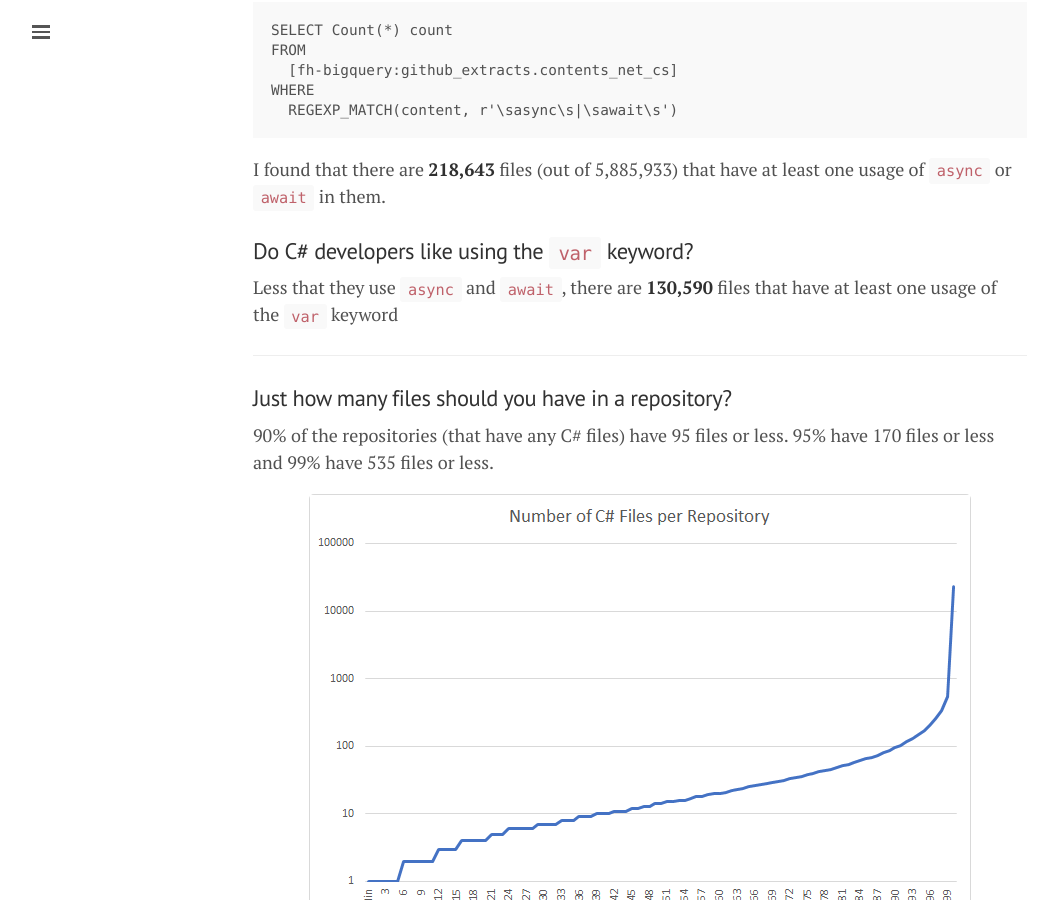
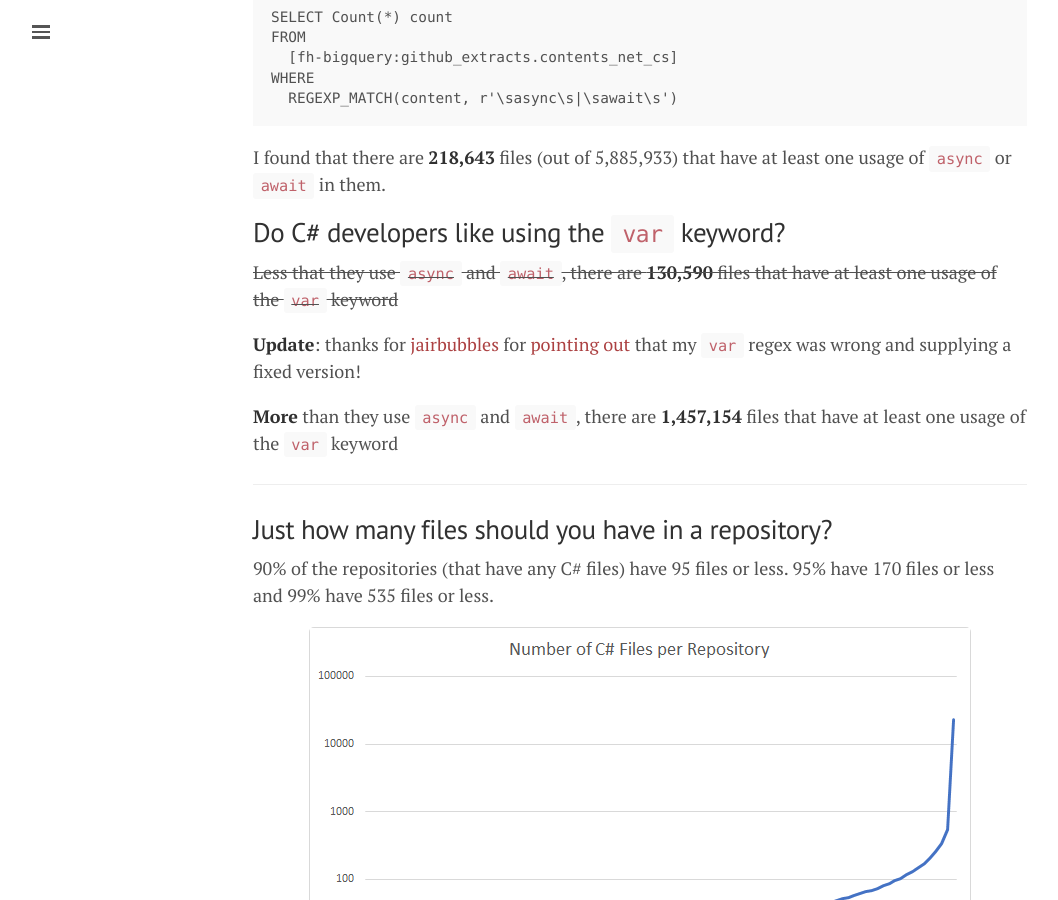
Before and after one commit to mattwarren/mattwarren.github.io, a Jekyll site: the page built from _posts/2017-10-12-Analysing-C#-code-on-GitHub-with-BigQuery.md, in a window 1280 px wide and 900 px high, scrolled down 8053 px. Shown: the whole window, without its empty margins (0-1058 px from the left). Built offline with Jekyll 4.4.1, drawn with Linux system fonts in a browser that asks for light colours; nearby versions of some CDN libraries; comment, search, counter and statistics services are not loaded; some of the changed text lies outside the part shown.

Commit message:
Fixing `var` keyword regex and results

```diff
--- a/_posts/2017-10-12-Analysing-C#-code-on-GitHub-with-BigQuery.md
+++ b/_posts/2017-10-12-Analysing-C#-code-on-GitHub-with-BigQuery.md
@@ -46,7 +46,7 @@ If you want to try the queries for yourself (or find my mistakes), all of them a
 
 ----
 
-### Tabs or Spaces?
+## Tabs or Spaces?
 
 In the entire data-set there are 5,885,933 files, but here we only include ones that have more than 10 lines starting with a tab or a space
 
@@ -58,11 +58,11 @@ Clearly, C# developers (on GitHub) prefer **Spaces** over **Tabs**, let the endl
 
 If you want to see how C# compares to other programming languages, take a look at [400,000 GitHub repositories, 1 billion files, 14 terabytes of code: Spaces or Tabs?](https://medium.com/@hoffa/400-000-github-repositories-1-billion-files-14-terabytes-of-code-spaces-or-tabs-7cfe0b5dd7fd).
 
-### `regions`: 'should be banned' or 'okay in some cases'?
+## `regions`: 'should be banned' or 'okay in some cases'?
 
 It turns out that there are an impressive **712,498** C# files (out of 5.8 million) that contain at least one `#region` statement ([query used](https://gist.github.com/mattwarren/42100ffe488bce5d48be22b59124b752#regions)), that's just over 12%. (I'm hoping that a lot of those files have been auto-generated by a tool!)
 
-### 'K&R' or 'Allman', where do C# devs like to put their braces?
+## 'K&R' or 'Allman', where do C# devs like to put their braces?
 
 C# developers overwhelmingly prefer putting an opening brace `{` on it's own line ([query used](https://gist.github.com/mattwarren/42100ffe488bce5d48be22b59124b752#brace_placement))
 
@@ -72,7 +72,7 @@ C# developers overwhelmingly prefer putting an opening brace `{` on it's own lin
 
 ('same line initializers' include code like `new { Name = "", .. }`, `new [] { 1, 2, 3.. }`)
 
-### Do C# developers like writing functional code?
+## Do C# developers like writing functional code?
 
 This is slightly unscientific, but I wanted to see how widely the [Lambda Operator](https://docs.microsoft.com/en-us/dotnet/csharp/language-reference/operators/lambda-operator) `=>` is used in C# code ([query](https://gist.github.com/mattwarren/42100ffe488bce5d48be22b59124b752#lambdas)). Yes, I know, if you want to write functional code on .NET you really should use F#, but C# has become more 'functional' over the years and I wanted to see how much code was taking advantage of that.
 
@@ -149,7 +149,7 @@ Finally, an interesting list is the top 10 using statements that aren't `System`
 | using log4net;              | 17,297  |
 
 
-### What NuGet packages are most often included in a .NET project?
+## What NuGet packages are most often included in a .NET project?
 
 It turns out that there is also a separate dataset containing all the 'packages.config' files on GitHub, it's called [contents_net_packages_config](https://bigquery.cloud.google.com/table/fh-bigquery:github_extracts.contents_net_packages_config) and has 104,808 entries. By querying this we can see that [Json.Net](https://www.newtonsoft.com/json) is the clear winner!!
 
@@ -175,7 +175,7 @@ It turns out that there is also a separate dataset containing all the 'packages.
 | Microsoft.AspNet.Web.Optimization | 8,721   |
 | Microsoft.AspNet.WebApi           | 8,179   |
 
-### How many lines of code (LOC) are in a typical C# file?
+## How many lines of code (LOC) are in a typical C# file?
 
 Are C# developers prone to creating huge files that go one for 1000's of lines? Well some are but fortunately it's the minority of us!!
 
@@ -202,7 +202,7 @@ And in case you're wondering, here's the Top 10 longest C# files!!
 | cs_inputtest/cs_02_5000.cs                                                         | 45004  |
 | css/style.cs                                                                       | 44366  |
 
-### What is the most widely thrown `Exception`?
+## What is the most widely thrown `Exception`?
 
 There's a few interesting results in [this query](https://gist.github.com/mattwarren/42100ffe488bce5d48be22b59124b752#most-popular-execeptions), for instance who knew that so many `ApplicationExceptions` were thrown and `NotSupportedException` being so high up the list is a bit worrying!!
 
@@ -228,7 +228,7 @@ There's a few interesting results in [this query](https://gist.github.com/mattwa
 | throw new ApiException                |  11,660   |
 | throw new InvalidCastException        |  10,510   |
 
-### 'async/await all the things' or not?
+## 'async/await all the things' or not?
 
 The addition of the `async` and `await` keywords to the C# language makes writing [asynchronous code much easier](https://docs.microsoft.com/en-us/dotnet/csharp/async):
 
@@ -255,13 +255,17 @@ WHERE
 
 I found that there are **218,643** files (out of 5,885,933) that have at least one usage of `async` or `await` in them.
 
-### Do C# developers like using the `var` keyword?
+## Do C# developers like using the `var` keyword?
 
-Less that they use `async` and `await`, there are **130,590** files that have at least one usage of the `var` keyword
+<strike><p>Less that they use <code class="highlighter-rouge">async</code> and <code class="highlighter-rouge">await</code>, there are <strong>130,590</strong> files that have at least one usage of the <code class="highlighter-rouge">var</code> keyword</p></strike>
+
+**Update**: thanks for [jairbubbles](https://twitter.com/jairbubbles) for [pointing out](https://gist.github.com/mattwarren/42100ffe488bce5d48be22b59124b752#gistcomment-2228956) that my `var` regex was wrong and supplying a fixed version!
+
+**More** than they use `async` and `await`, there are **1,457,154** files that have at least one usage of the `var` keyword
 
 ----
 
-### Just how many files should you have in a repository?
+## Just how many files should you have in a repository?
 
 90%	of the repositories (that have any C# files) have 95 files or less. 95% have 170 files or less and 99% have	535 files or less.
 
@@ -284,7 +288,7 @@ The top 10 largest repositories, by number of C# files are shown below:
 | https://github.com/mwilliamson-firefly/aws-sdk-net | 7860         |
 | https://github.com/151706061/MacroMedicalSystem    | 7765         |
 
-### What is the most popular repository with C# code in it?
+## What is the most popular repository with C# code in it?
 
 This time we are going to look at the most popular repositories (based on GitHub 'stars') that contain at least 50 C# files ([query used](https://gist.github.com/mattwarren/42100ffe488bce5d48be22b59124b752#most_popular_c_repos)):
 
@@ -308,7 +312,7 @@ This time we are going to look at the most popular repositories (based on GitHub
 
 Interesting that the top spot is a Google Repository! (the C# files in it are sample code for using the GRPC library from .NET)
 
-### What are the most popular C# `class` names?
+## What are the most popular C# `class` names?
 
 Assuming that I got the [regex correct](https://gist.github.com/mattwarren/42100ffe488bce5d48be22b59124b752#class_names), the most popular C# `class` names are the following:
 
@@ -327,7 +331,7 @@ Assuming that I got the [regex correct](https://gist.github.com/mattwarren/42100
 
 Yay for `Foo`, just sneaking into the Top 10!!
 
-### 'Foo.cs', 'Program.cs' or something else, what's the most common file name?
+## 'Foo.cs', 'Program.cs' or something else, what's the most common file name?
 
 Finally lets look at the different `class` names used, as with the `using` statement they are dominated by the default ones used in the Visual Studio templates:
 
```
Also changed, not shown: other parts of _posts/2017-10-12-Analysing-C#-code-on-GitHub-with-BigQuery.md (+4 -4 lines).
